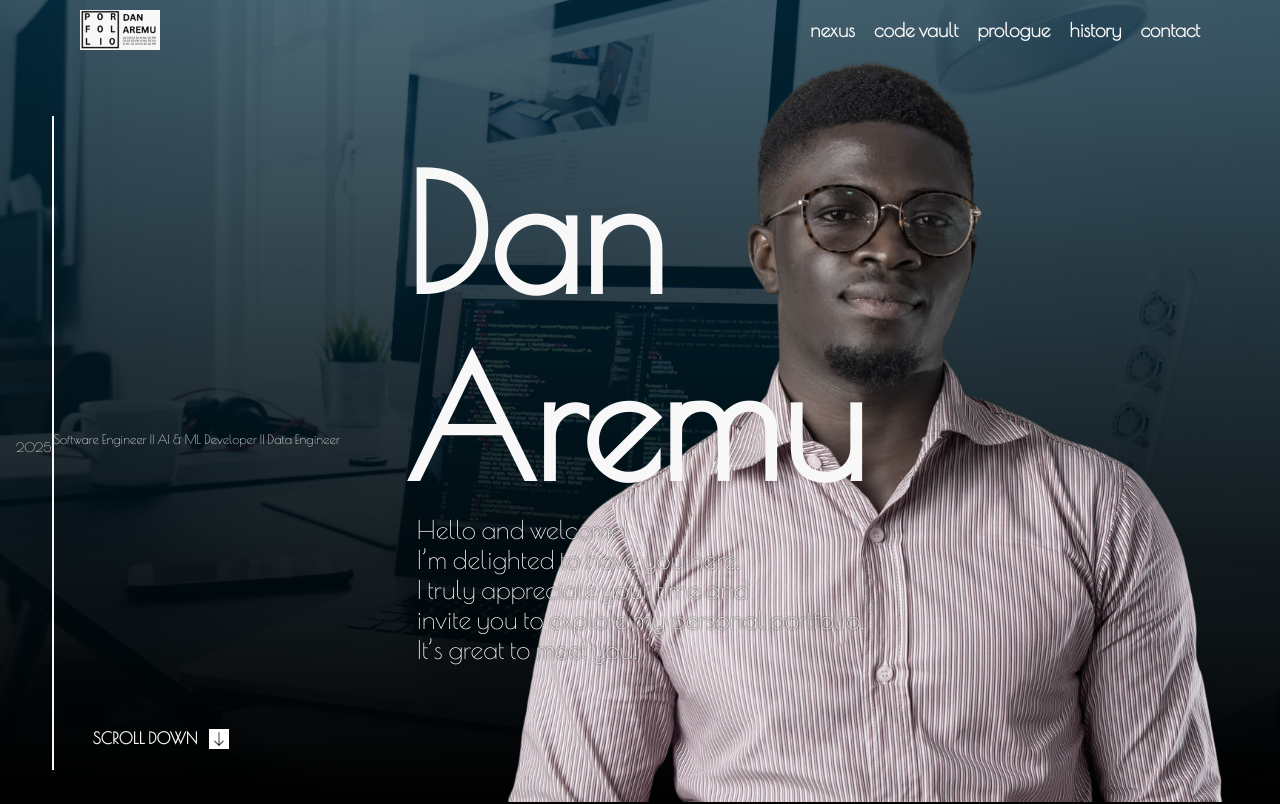
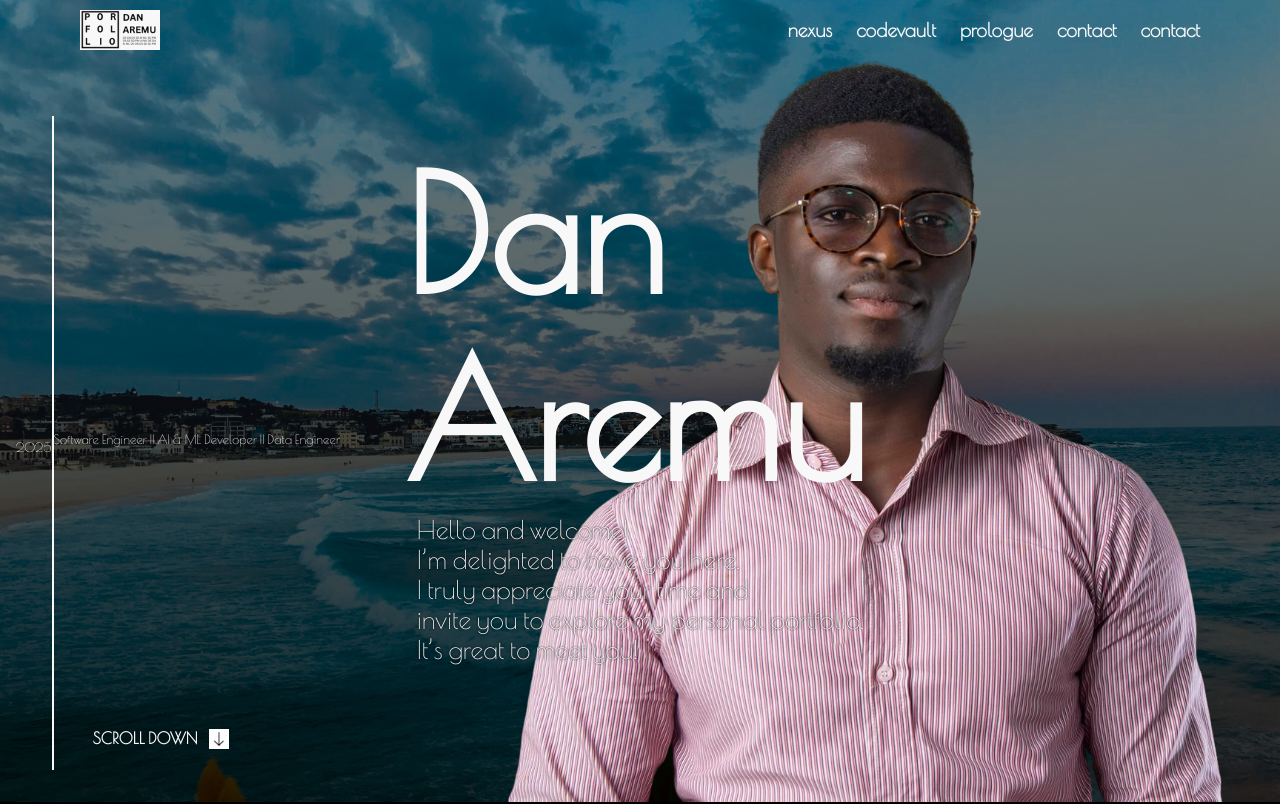
Before and after one commit to danaremu/portfolio, a React (Create React App) app: page / in a window 1280 px wide. Shown: the top 804 px of the page. Built offline with nearby package versions, Linux system fonts and the light colour scheme; a web font is replaced by a local one.

Commit message:
changing image and few fixes

```diff
--- a/src/navbar/Index.css
+++ b/src/navbar/Index.css
@@ -40,7 +40,7 @@ nav {
       padding: 0;
       margin: 0;
       list-style: none;
-      gap: 1.2rem;
+      gap: 1.5rem;
       display: flex;
       flex-wrap: nowrap;
 
@@ -54,11 +54,37 @@ nav {
         user-select: none;
         cursor: pointer;
 
+        top: 100dvh;
+        animation: float-up 0.5s ease-in-out forwards;
+        animation-delay: 2.2s;
+
+        &:nth-child(2) {
+          animation-delay: 2.4s;
+        }
+        &:nth-child(3) {
+          animation-delay: 2.6s;
+        }
+        &:nth-child(4) {
+          animation-delay: 2.8s;
+        }
+        &:nth-child(5) {
+          animation-delay: 3s;
+        }
+
         &:hover {
           color: var(--accent-color);
         }
       }
     }
+  }
+}
+
+@keyframes float-up {
+  0% {
+    top: 100dvh;
+  }
+  100% {
+    top: 0;
   }
 }
 
--- a/src/navbar/Index.js
+++ b/src/navbar/Index.js
@@ -11,9 +11,9 @@ const Index = () => {
         <div className='nav-menu'>
           <ul className=''>
             <li>nexus</li>
-            <li>code vault</li>
+            <li>codevault</li>
             <li>prologue</li>
-            <li>history</li>
+            <li>contact</li>
             <li>contact</li>
           </ul>
         </div>
--- a/src/pages/home/about/About.css
+++ b/src/pages/home/about/About.css
@@ -53,6 +53,7 @@
           background-image: url('./../../../compx/media/Coding.jpeg');
           background-size: cover;
           background-position: center;
+          display: none;
         }
 
         &::after {
@@ -62,6 +63,7 @@
           aspect-ratio: 1;
           top: 0;
           background-color: rgba(0, 0, 0, 0.5);
+          display: none;
         }
 
         & .about-content-text {
--- a/src/pages/home/landing/Landing.css
+++ b/src/pages/home/landing/Landing.css
@@ -7,10 +7,12 @@
   padding: 0;
   margin-top: calc(var(--navbar-height) * -1);
 
-  background-image: url('./../../../compx/media/background_img.jpg');
+  background-image: url('./../../../compx/media/background__img.jpg');
   background-position: center;
   background-repeat: no-repeat;
   background-size: cover;
+
+  /* color: black; */
 
   &::before {
     position: absolute;
@@ -21,6 +23,8 @@
       var(--navy_opaque-background-color),
       var(--dark-background-color)
     );
+    opacity: .8;
+    /* display: none; */
   }
 
   & .navCover {
@@ -36,6 +40,18 @@
     padding: 0;
     margin-top: 0;
     overflow: hidden;
+
+    /* width: 100%; */
+
+    & .app-container {
+      display: flex;
+      align-items: stretch;
+      flex-wrap: nowrap;
+      gap: 5rem;
+      padding: 0;
+      margin-top: 0;
+      overflow: hidden;
+    }
 
     & .grid-branding {
       width: auto;
@@ -105,17 +121,24 @@
       min-height: inherit;
       width: calc(100vw + (2 * var(--navbar-height)));
       width: 100vw;
+
+      /* position: relative; */
+      /* height: 100dvh; */
+      /* aspect-ratio: 1; */
+
       right: 0;
       padding: 0;
+      order: 3;
+      z-index: 0;
       background-color: transparent;
+      /* background-color: red; */
       background-image: url('./../../../compx/media/portfolio-img_clear.png');
       background-position: right bottom;
-      /* background-position: center bottom; */
       background-size: contain;
       background-repeat: no-repeat;
       bottom: 0;
       overflow: hidden;
-      filter: grayscale(0.6);
+      /* filter: grayscale(0.6); */
 
       &::before {
         position: absolute;
```
Also changed, not shown: src/code_hold.txt (added), src/compx/media/background__img.jpg (added).
